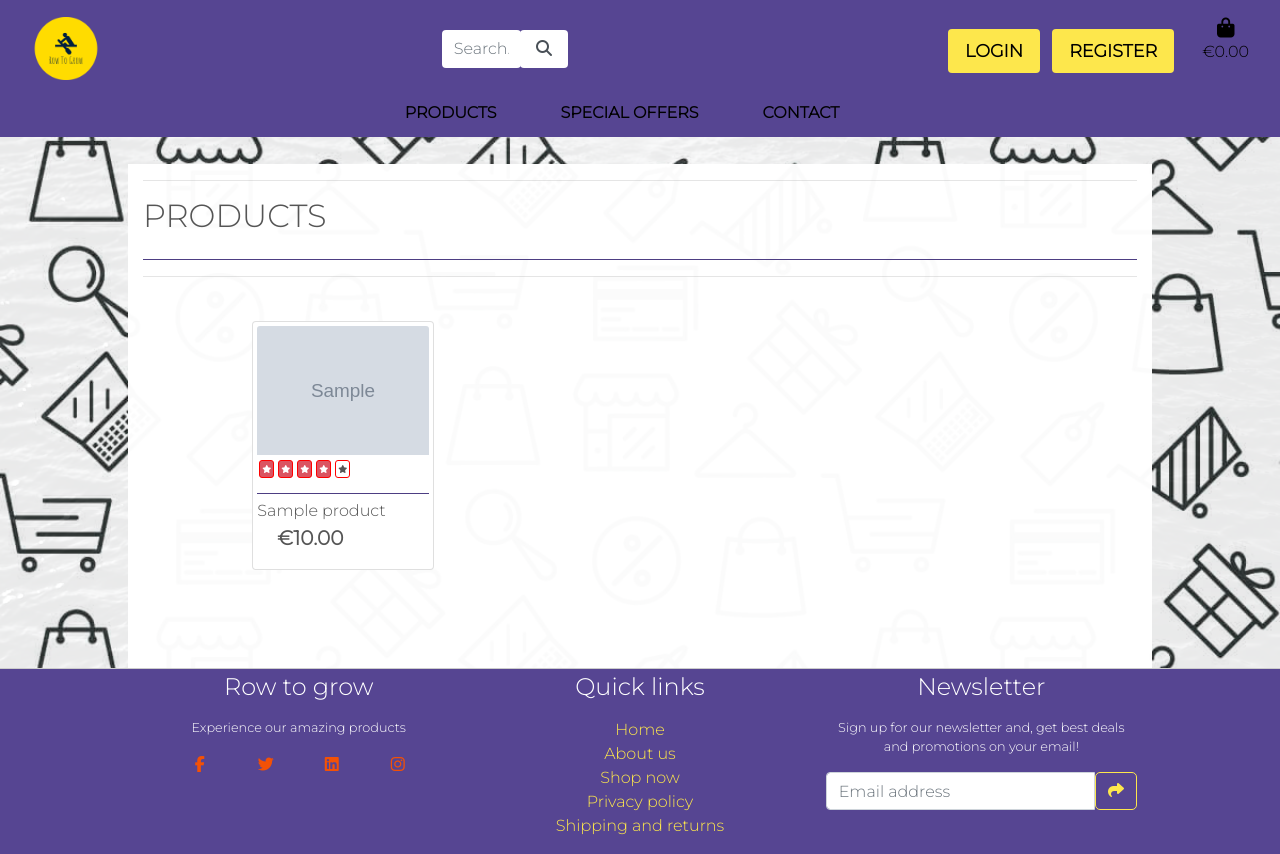
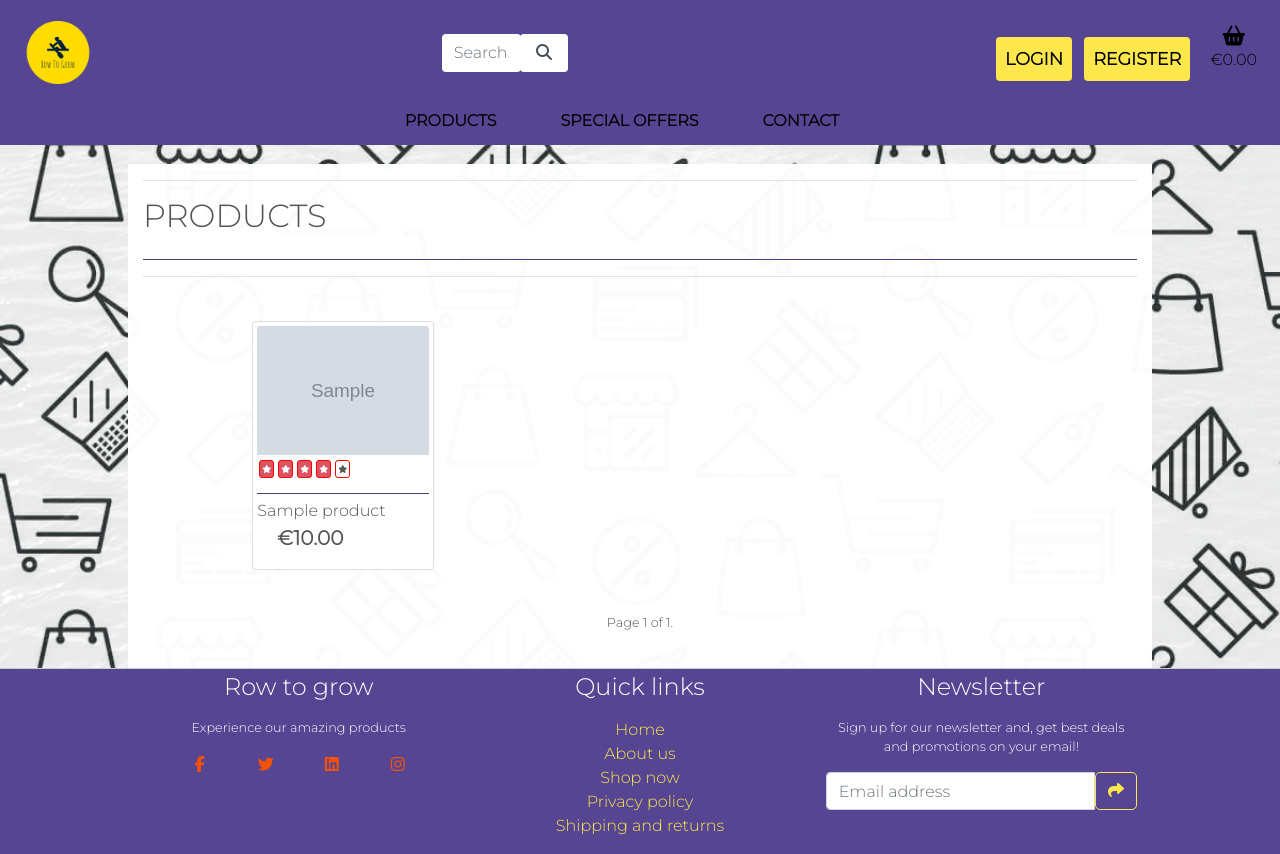
Before and after one commit to tmarkec/row_to_grow, a Django app: page /products/ in a window 1280 px wide. Run offline with Django 3.2, Linux system fonts and the light colour scheme; tables that the repository leaves empty hold one stand-in row (values such as "Sample post"); grey boxes marked "Sample" are stand-in pictures; some libraries are stand-ins or nearby versions.

Commit message:
add pagginator to the products page

```diff
--- a/bag/contexts.py
+++ b/bag/contexts.py
@@ -33,7 +33,13 @@ def bag_contents(request):
                     'size': size,
                 })
 
-    delivery = total * Decimal(settings.STANDARD_DELIVERY_PERCENTAGE / 100)
+    if total < settings.FREE_DELIVERY_THRESHOLD:
+        delivery = settings.STANDARD_DELIVERY
+        free_delivery_delta = settings.FREE_DELIVERY_THRESHOLD - total
+    else:
+        delivery = 0
+        free_delivery_delta = 0
+
     grand_total = delivery + total
 
     context = {
@@ -41,6 +47,8 @@ def bag_contents(request):
         'total': total,
         'product_count': product_count,
         'delivery': delivery,
+        'free_delivery_delta': free_delivery_delta,
+        'free_delivery_threshold': settings.FREE_DELIVERY_THRESHOLD,
         'grand_total': grand_total,
     }
 
--- a/products/templates/products/products.html
+++ b/products/templates/products/products.html
@@ -106,6 +106,28 @@
 
                 {% endfor %}
             </div>
+            <div class="row">
+                <div class="col m-3">
+                    <div class="row justify-content-center">
+                        {% if products.has_previous %}
+                        <a href="?page={{ products.previous_page_number }}"><span class="icon">
+                                <i class="fas fa-chevron-left"></i>
+                            </span>
+                            <span class="text-uppercase">Previous</span></a>
+                        {% endif %}
+                        <p><small class="px-3">Page {{ products.number }} of {{ products.paginator.num_pages }}.</small>
+                        </p>
+                        {% if products.has_next %}
+                        <a href="?page={{ products.next_page_number }}">
+                            <span class="text-uppercase">Next</span>
+                            <span class="icon">
+                                <i class="fas fa-chevron-right"></i>
+                            </span>
+                        </a>
+                        {% endif %}
+                    </div>
+                </div>
+            </div>
         </div>
     </div>
 </div>
--- a/products/views.py
+++ b/products/views.py
@@ -7,6 +7,7 @@ from checkout.models import OrderLineItem
 from django.utils import timezone
 from django.utils.timezone import now
 from django.contrib.auth.decorators import login_required
+from django.core.paginator import Paginator, PageNotAnInteger
 
 
 def all_products(request):
@@ -34,6 +35,13 @@ def all_products(request):
                 description__icontains=query)
             products = products.filter(queries)
 
+    paginator = Paginator(products, 12)
+    page = request.GET.get('page')
+    try:
+        products = paginator.page(page)
+    except PageNotAnInteger:
+        products = paginator.page(1)
+
     context = {
         'products': products,
         'search_term': query,
@@ -52,7 +60,6 @@ def product_detail(request, product_id):
         'product': product,
         'reviews': reviews,
     }
-
     return render(request, 'products/product_detail.html', context)
 
 
--- a/row_to_grow/settings.py
+++ b/row_to_grow/settings.py
@@ -213,7 +213,8 @@ if 'USE_AWS' in os.environ:
 
 
 # Stripe payment
-STANDARD_DELIVERY_PERCENTAGE = 10
+FREE_DELIVERY_THRESHOLD = 100
+STANDARD_DELIVERY = 10
 STRIPE_CURRENCY = 'eur'
 STRIPE_PUBLIC_KEY = os.environ.get('STRIPE_PUBLIC_KEY', '')
 STRIPE_SECRET_KEY = os.environ.get('STRIPE_SECRET_KEY', '')
--- a/static/css/base.css
+++ b/static/css/base.css
@@ -22,8 +22,14 @@ a:hover {
     background-color: #564592;
 }
 /* navigation */
+.bag:hover {
+    color: #000;
+}
 .navi {
     background-color: #564592
+}
+.nav-link {
+    padding: 0.5rem;
 }
 .logo-font:hover {
     color: white !important;
@@ -173,6 +179,9 @@ a:hover {
 }
 .text-black {
     color: #000 !important;
+}
+.text-red {
+    color: #fff;
 }
 .border-black {
     border: 1px solid black !important;
--- a/templates/base.html
+++ b/templates/base.html
@@ -87,7 +87,7 @@
                 </form>
             </div>  -->
             <div class="col-4">
-                <ul class="list-inline list-unstyled text-center text-lg-right">
+                <ul class="list-inline list-unstyled text-center text-lg-right ">
                     {% if request.user.is_authenticated %}
                     <li class="list-inline-item ">
                         <a class="nav-link btn test-btn text-uppercase" href="{% url 'account_logout' %}">
@@ -113,13 +113,13 @@
                     </li>
                     {% endif %}
                     <li class="list-inline-item">
-                        <a class="{% if grand_total %}text-info font-weight-bold{% else %}text-black{% endif %} nav-link"
+                        <a class="{% if total %}text-red font-weight-bold{% else %}text-black{% endif %} bag nav-link pt-3"
                             href="{% url 'view_bag' %}">
                             <div class="text-center">
-                                <div><i class="fas fa-shopping-bag fa-lg"></i></div>
+                                <div><i class="fas fa-shopping-basket fa-lg"></i></div>
                                 <p class="my-0">
-                                    {% if grand_total %}
-                                    €{{ grand_total|floatformat:2 }}
+                                    {% if total %}
+                                    €{{ total|floatformat:2 }}
                                     {% else %}
                                     €0.00
                                     {% endif %}
--- a/templates/errors/500.html
+++ b/templates/errors/500.html
@@ -19,14 +19,13 @@
     <div class="row">
         <div class="col">
             <hr>
-            <h2 class="logo-font mb-2">404 page</h2>
+            <h2 class="logo-font mb-2">500 page</h2>
             <hr>
         </div>
     </div>
     <div class="row m-4 justify-content-md-center">
         <div class="col-md-6 text-center form-box mt5">
-          <h1 class="lead-text mt-5">Sorry I couldn't find what you are looking for!</h1>
-          <p>404 page not found</p>
+          <h1 class="lead-text mt-5">Internall serrver error</h1>
           <p>Back to <a href="{% url 'index' %}"><strong> home page!</strong></a></p>
         </div>
       </div>
```
Also changed, not shown: home/templates/home/shipping_return.html (+8 -2 lines), media/shirts.png (added), media/wife.png (added).
